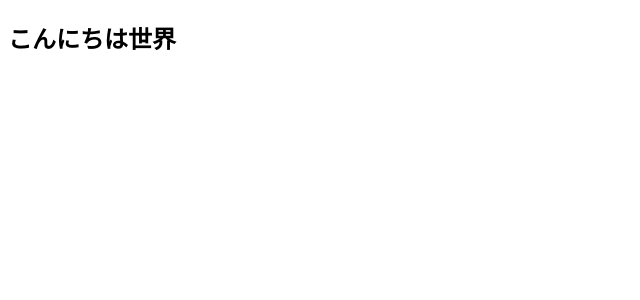
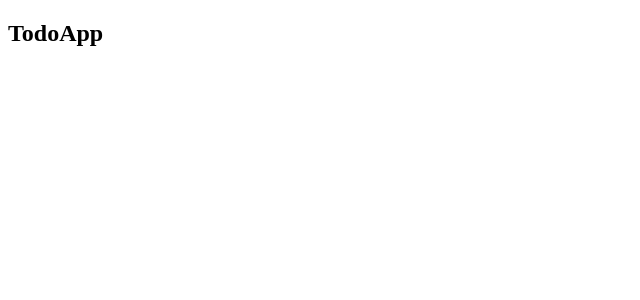
Before and after one commit to ameriken/react-redux-router-study, a React (Create React App) app: page / in a window 1280 px wide. Shown: the top 300 px of the page, without its empty margins (0-640 px from the left). Built offline with nearby package versions, Linux system fonts and the light colour scheme.

Commit message:
[add]TodoAppのコンポーネント準備

```diff
--- /dev/null
+++ b/src/TodoApp.js
@@ -0,0 +1,18 @@
+import React from "react";
+
+import { AddTodo }  from './components/AddTodo'
+import { ListTodo }  from './components/List'
+
+export class TodoApp extends React.Component {
+    constructor(props){
+        super(props)
+    }
+
+    render() {
+        return (
+            <div>
+                <h2>TodoApp</h2>
+            </div>
+        );
+    }
+}
--- /dev/null
+++ b/src/components/AddTodo.js
@@ -0,0 +1,16 @@
+import React from "react";
+
+
+class AddTodo extends React.Component {
+    constructor(props){
+        super(props)
+    }
+
+    render() {
+        return (
+            <div>
+                <h2>AddTodo</h2>
+            </div>
+        );
+    }
+}
--- /dev/null
+++ b/src/components/List.js
@@ -0,0 +1,16 @@
+import React from "react";
+
+
+class List extends React.Component {
+    constructor(props){
+        super(props)
+    }
+
+    render() {
+        return (
+            <div>
+                <h2>List</h2>
+            </div>
+        );
+    }
+}
--- a/src/index.js
+++ b/src/index.js
@@ -1,4 +1,6 @@
 import React from "react";
 import { render } from 'react-dom';
 
-render(<h2>こんにちは世界</h2>, document.getElementById('root'))
+import { TodoApp } from "./TodoApp";
+
+render(<TodoApp />, document.getElementById('root'))
```
